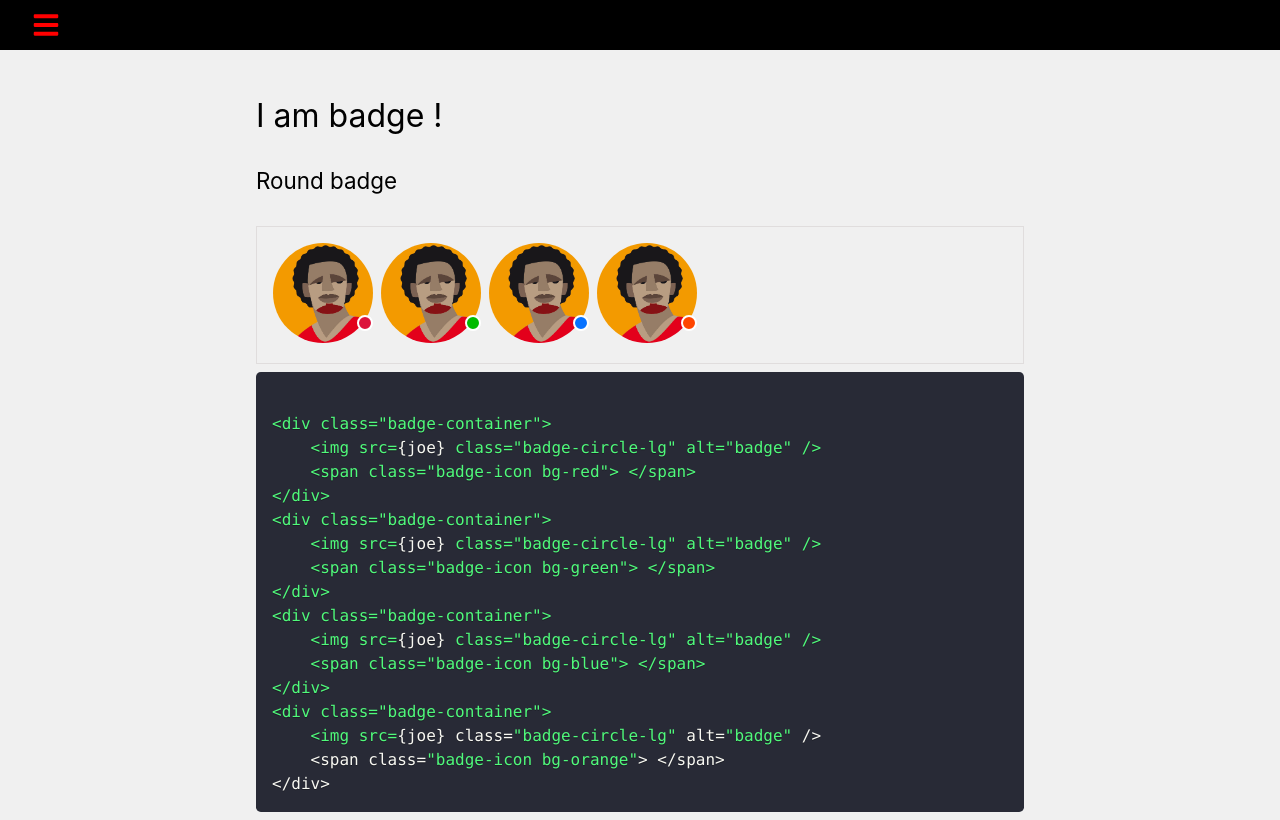
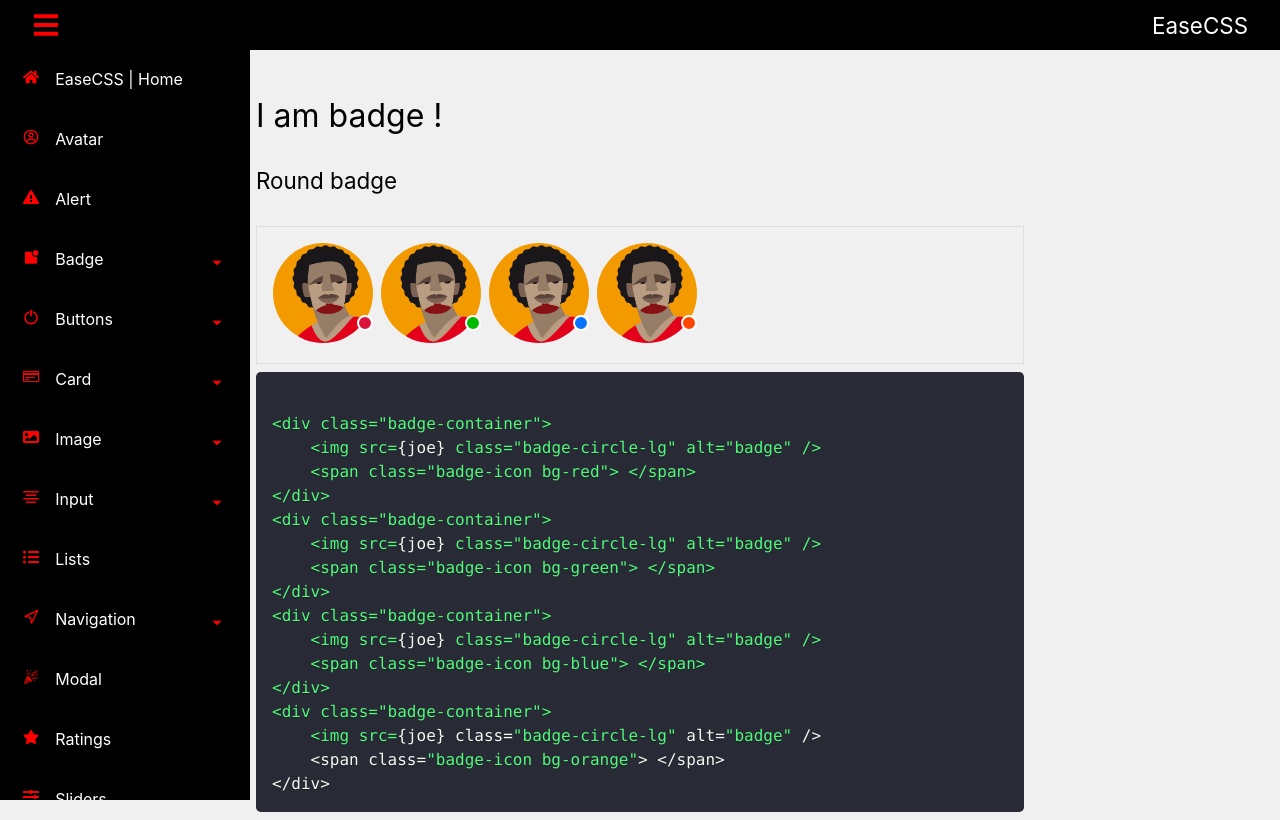
Before and after one commit to shubambhasin/EasyCSS-docs, a React (Create React App) app: page /#/badge in a window 1280 px wide. Built offline with nearby package versions, Linux system fonts and the light colour scheme.

Commit message:
feat: sidebar open on load

```diff
--- a/src/components/Docs.js
+++ b/src/components/Docs.js
@@ -13,12 +13,13 @@ margin: 0 auto;
 
 const Docs = () => {
 
-  const {sidebar, setSidebar} = useSidebar()
+  const {sidebar, setSidebar, brand,  setBrand} = useSidebar()
 
   useEffect(() => {
 
    setTimeout(() => {
-    setSidebar(!sidebar)
+    setSidebar(true)
+    setBrand(true)
    }, 500)
 
   }, [])
@@ -29,7 +30,7 @@ const Docs = () => {
 
 
   return (
-    <div className="docs-page">
+    <div className="docs-page anim-fadeIn-03s">
 
 
       <div className="docs-title">
--- a/src/components/Sidebar.js
+++ b/src/components/Sidebar.js
@@ -1,100 +1,4 @@
-// import React from "react";
-// import { Route, Switch } from "react-router";
-// import { Link } from "react-router-dom";
-// import { Buttons } from "./library/Buttons";
-// import "../style.css"
-
-// export default function Sidebar() {
-//   return (
-//     <Switch>
-
-//     <div>
-//       <div className="left-sidebar">
-//         <h1 className="title">Ease.CSS</h1>
-//         <div className="features">
-//           <ul>
-//             <li>Avatar</li>
-//             <li>Alert</li>
-//             <li>
-//               Badge
-//               <ul>
-//                 <li>Badge on Icons</li>
-//                 <li>Badge on Avatars</li>
-//               </ul>
-//             </li>
-//             <li>
-//               <Link to="/buttons">Buttons</Link>
-//               <ul>
-//                 <li>Primary</li>
-//                 <li>Secondary</li>
-//                 <li>Link</li>
-//                 <li>Icon Button</li>
-//                 <li>Floating Button</li>
-//               </ul>
-//             </li>
-//             <li>
-//               Card
-//               <ul>
-//                 <li>Card with badges</li>
-//                 <li>Card with dismiss</li>
-//                 <li>Card with text overlay</li>
-//                 <li>Text only Cards</li>
-//                 <li>Vertical Cards</li>
-//                 <li>Horizontal Cards</li>
-//                 <li>Cards with shadow</li>
-//               </ul>
-//             </li>
-//             <li>
-//               image
-//               <ul>
-//                 <li>Responsive image</li>
-//                 <li>Round image</li>
-//               </ul>
-//             </li>
-//             <li>
-//               Input
-//               <ul>
-//                 <li>Textbox</li>
-//                 <li>Inputs with error handling</li>
-//               </ul>
-//             </li>
-//             <li>Lists</li>
-//             <li>
-//               Navigation
-//               <ul>
-//                 <li>Desktop</li>
-//                 <li>Submenus</li>
-//                 <li>Hamburger</li>
-//               </ul>
-//             </li>
-//             <li>Modal</li>
-//             <li>Ratings</li>
-//             <li>Slider</li>
-//             <li>
-//               Simplified Grid
-//               <ul>
-//                 <li>grid-2</li>
-//                 <li>grid-3</li>
-//               </ul>
-//             </li>
-//             <li>
-//               Test Utilities
-//               <ul>
-//                 <li>Heading</li>
-//                 <li>small text</li>
-//                 <li>gray text</li>
-//                 <li>center text</li>
-//               </ul>
-//             </li>
-//             <li>Toast/Notifier</li>
-//           </ul>
-//         </div>
-//       </div>
-//     </div>
-//     </Switch>
-//   );
-// }
-import React, { useState } from "react";
+import React from "react";
 import styled from "styled-components";
 import { Link } from "react-router-dom";
 import * as FaIcons from "react-icons/fa";
@@ -102,6 +6,8 @@ import { SidebarData } from "./SidebarData";
 import Submenu from "./Submenu";
 import { IconContext } from "react-icons/lib";
 import { useSidebar } from "../context/sidebarContext";
+import logo from './images/logo.png'
+
 const Nav = styled.div`
   background: black;
   height: 50px;
@@ -121,6 +27,7 @@ const NavIcon = styled(Link)`
   display: flex;
   justify-content: flex-start;
   align-items: center;
+
 `;
 
 const SidebarNav = styled.nav`
@@ -144,16 +51,25 @@ const SidebarWrap = styled.div`
   width: 100%;
 `;
 
-// const Brand = styled.span`
-//   text-align: center;
-// `;
-
+const Brand = styled.div`
+  // text-align: center;
+  color: white;
+  display: ${({brand}) => (brand === true ? "flex" : "none")};
+  justify-content: flex-end;
+  align-items: center;
+  height: 50px;
+  width: 100%;
+  margin-right: 2rem;
+`;
 
 const Sidebar = () => {
-  const {sidebar, setSidebar} = useSidebar();
+  const { sidebar, setSidebar, brand, setBrand } = useSidebar();
+
   const showSidebar = () => {
     setSidebar(!sidebar);
   };
+
+
   return (
     <>
       <IconContext.Provider value={{ color: "red" }}>
@@ -161,6 +77,10 @@ const Sidebar = () => {
           <NavIcon to="#">
             <FaIcons.FaBars onClick={showSidebar} size={28} />
           </NavIcon>
+          <Brand brand={brand}>
+            {/* <img src={logo} alt="logo"/> */}
+            <h3 className="h3">EaseCSS</h3>
+          </Brand>
         </Nav>
         <SidebarNav sidebar={sidebar}>
           <SidebarWrap>
--- a/src/context/sidebarContext.js
+++ b/src/context/sidebarContext.js
@@ -5,9 +5,11 @@ export const SidebarContext = createContext();
 
 export const useSidebar = () => useContext(SidebarContext);
 export const SidebarProvider = ({ children }) => {
-  const [sidebar, setSidebar] = useState(false);
+  const [sidebar, setSidebar] = useState(true);
+  const [brand, setBrand] = useState(true);
+
   return (
-    <SidebarContext.Provider value={{ sidebar, setSidebar }}>
+    <SidebarContext.Provider value={{ sidebar, setSidebar, brand, setBrand }}>
       {children}
     </SidebarContext.Provider>
   );
```
Also changed, not shown: src/components/images/favicon.png (added), src/components/images/logo.png (added).
